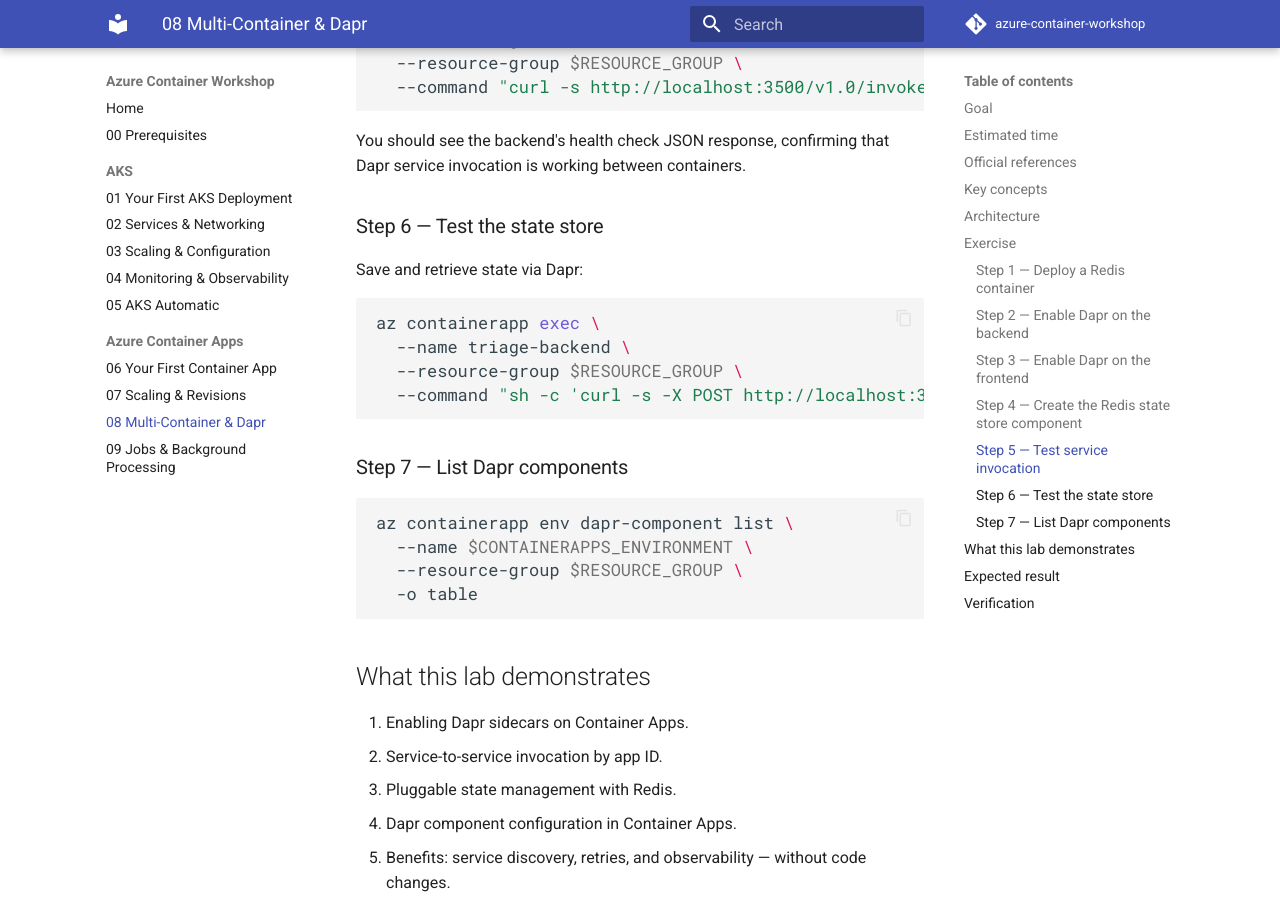
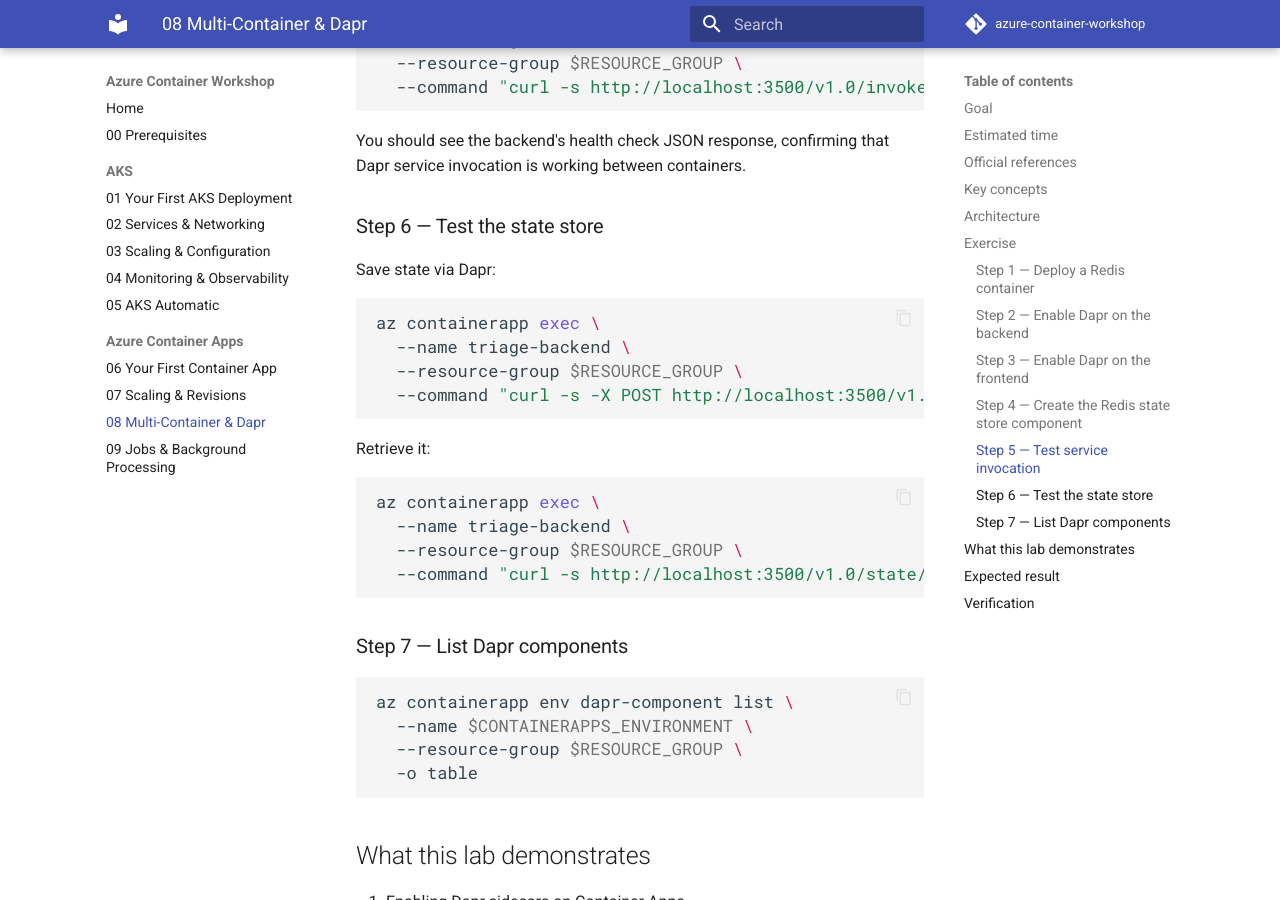
Before and after one commit to beyondelastic/azure-container-workshop, an MkDocs documentation site: the page built from docs/08-multi-container-and-dapr.md, in a window 1280 px wide and 900 px high, scrolled down 3604 px. Built offline with MkDocs 1.6.1 and Material for MkDocs 9.7.7, drawn with Linux system fonts in a browser that asks for light colours; comment, search, counter and statistics services are not loaded.

Commit message:
Refactor Dapr state store commands for clarity and consistency

````diff
--- a/docs/08-multi-container-and-dapr.md
+++ b/docs/08-multi-container-and-dapr.md
@@ -153,13 +153,22 @@
 
 ### Step 6 — Test the state store
 
-Save and retrieve state via Dapr:
+Save state via Dapr:
 
 ```bash
 az containerapp exec \
   --name triage-backend \
   --resource-group $RESOURCE_GROUP \
-  --command "sh -c 'curl -s -X POST http://localhost:3500/v1.0/state/statestore -H \"Content-Type: application/json\" -d \"[{\\\"key\\\":\\\"patient-001\\\",\\\"value\\\":{\\\"name\\\":\\\"Jane Doe\\\",\\\"urgency\\\":\\\"High\\\"}}]\" && echo && curl -s http://localhost:3500/v1.0/state/statestore/patient-001'"
+  --command "curl -s -X POST http://localhost:3500/v1.0/state/statestore -H Content-Type:application/json -d [{\"key\":\"patient-001\",\"value\":{\"name\":\"Jane Doe\",\"urgency\":\"High\"}}]"
+```
+
+Retrieve it:
+
+```bash
+az containerapp exec \
+  --name triage-backend \
+  --resource-group $RESOURCE_GROUP \
+  --command "curl -s http://localhost:3500/v1.0/state/statestore/patient-001"
 ```
 
 ### Step 7 — List Dapr components
````
